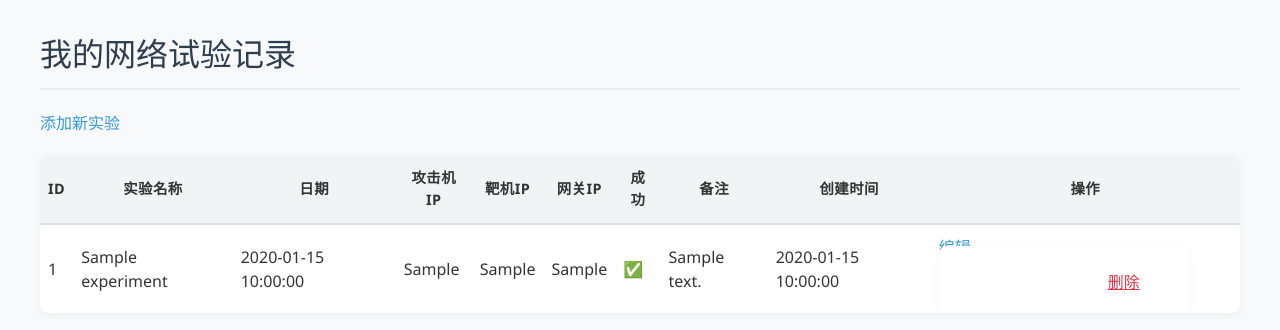
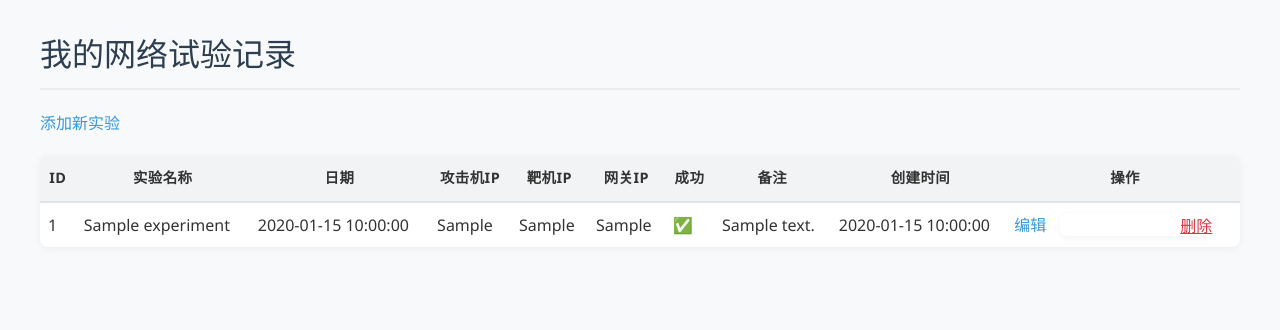
Before and after one commit to divde-b/Flask_experiment_recorder, a Flask app: page / in a window 1280 px wide. Shown: the top 330 px of the page. Run offline with Flask 3, Linux system fonts and the light colour scheme; tables that the repository leaves empty or names only in its code hold one stand-in row (values such as "Sample post").

Commit message:
修正部分语法错误、css样式覆盖错误

```diff
--- a/app.py
+++ b/app.py
@@ -158,13 +158,16 @@ def delete(exp_id):
     """根据试验ID删除记录"""
     conn = get_db_connection()
     if not conn:
+        logger.error(f"删除实验 ID={exp_id} 时数据库连接失败")
         return "数据库连接失败"
     with conn.cursor() as cursor:
         try:
-            cursor.execute("DELETE FROM experiments WHERE exp_id = %s", (exp_id,))
+            cursor.execute("DELETE FROM experiments WHERE id = %s", (exp_id,))
             conn.commit()
+            logger.info(f"成功删除实验记录 ID={exp_id}")
         except Error as e:
             conn.rollback()
+            logger.exception(f"删除实验 ID={exp_id} 时发生异常: {e}")
             return f"删除失败: {e}"
         finally:
             conn.close()
@@ -177,6 +180,7 @@ def edit(exp_id):
     """编辑试验记录"""
     conn = get_db_connection()
     if not conn:
+        logger.error(f"编辑实验 ID={exp_id} 时数据库连接失败")
         return "数据库连接失败"
 
     if request.method == 'POST':
@@ -192,15 +196,17 @@ def edit(exp_id):
         with conn.cursor() as cursor:
             sql = """
                 UPDATE experiments
-                SET exp_name = %s, exp_date = %s attacker_ip = %s, target_ip = %s, gateway_ip = %s success = %s, notes = %s
+                SET exp_name = %s, exp_date = %s, attacker_ip = %s, target_ip = %s, gateway_ip = %s, success = %s, notes = %s
                 WHERE id=%s
             """
             values = (exp_name, exp_date, attacker_ip, target_ip, gateway_ip, success, notes, exp_id)
             try:
                 cursor.execute(sql, values)
                 conn.commit()
+                logger.info(f"成功更新实验记录 ID={exp_id}，新数据：{exp_name} / {exp_date}")
             except Error as e:
                 conn.rollback()
+                logger.exception(f"更新实验 ID={exp_id} 时发生异常: {e}")
                 return f"更新失败: {e}"
             finally:
                 conn.close()
@@ -208,11 +214,13 @@ def edit(exp_id):
 
     else:
         with conn.cursor() as cursor:
-            cursor.execute("SELECT * FROM experiments WHERE exp_id = %s", (exp_id,))
+            cursor.execute("SELECT * FROM experiments WHERE id = %s", (exp_id,))
             exp = cursor.fetchone()
         conn.close()
         if not exp:
+            logger.warning(f"尝试编辑不存在的实验记录 ID={exp_id}")
             return "记录不存在", 404
+        logger.debug(f"加载编辑表单 ID={exp_id}")
         return render_template('edit.html', exp=exp)
 
 
--- a/static/style.css
+++ b/static/style.css
@@ -135,3 +135,32 @@ form button:hover {
     display: inline-block;
     margin-top: 20px;
 }
+
+/* 修复操作列显示问题 */
+td:last-child {
+    white-space: nowrap;          /* 防止文字换行 */
+    line-height: 1.5;             /* 保证行高足够 */
+    padding: 8px 4px;             /* 适当的内边距 */
+}
+
+td:last-child a,
+td:last-child form {
+    display: inline;              /* 让编辑链接和删除表单并排 */
+    background: none;
+    padding: 0;
+    margin-right: 8px;            /* 两个按钮之间的间距 */
+    border: none;
+    line-height: inherit;
+    vertical-align: middle;
+}
+
+td:last-child button {
+    background: none;
+    border: none;
+    color: #dc3545;               /* 删除按钮红色 */
+    padding: 0;
+    font: inherit;
+    cursor: pointer;
+    text-decoration: underline;
+    vertical-align: middle;
+}
```
Also changed, not shown: 1 other file.
